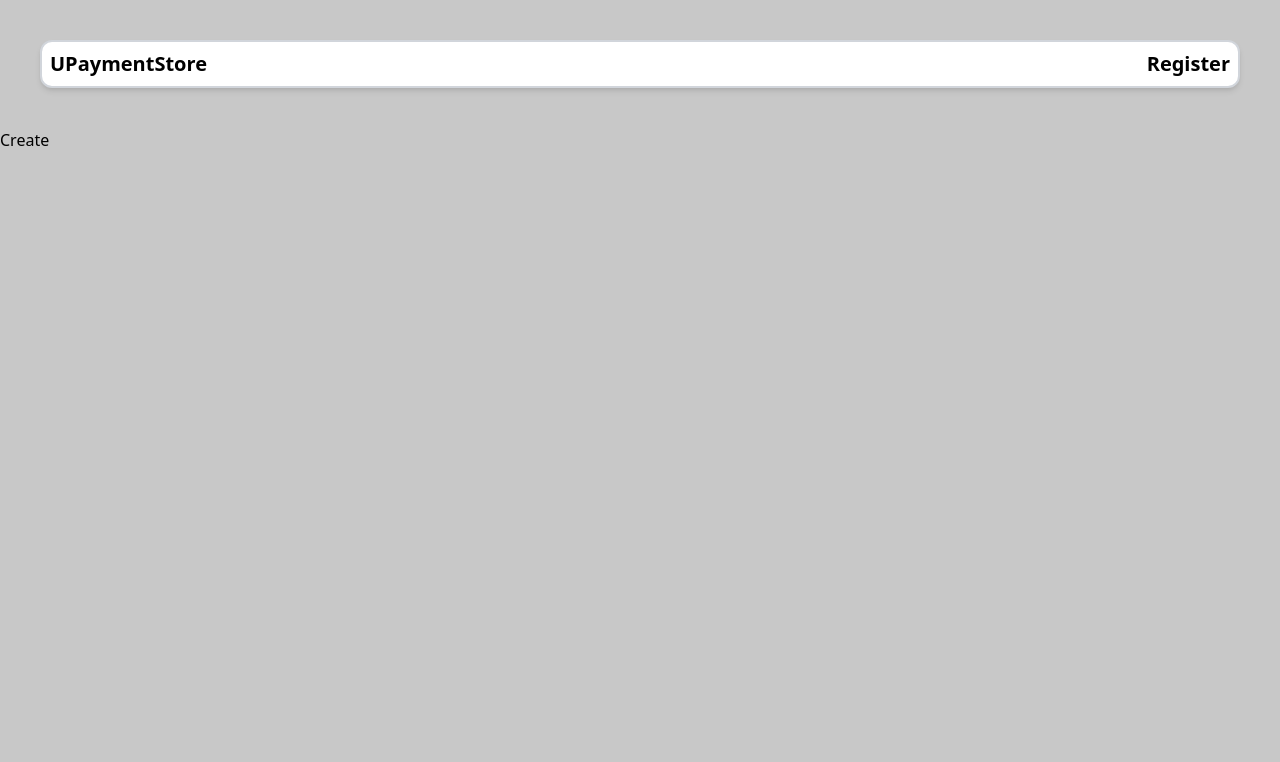
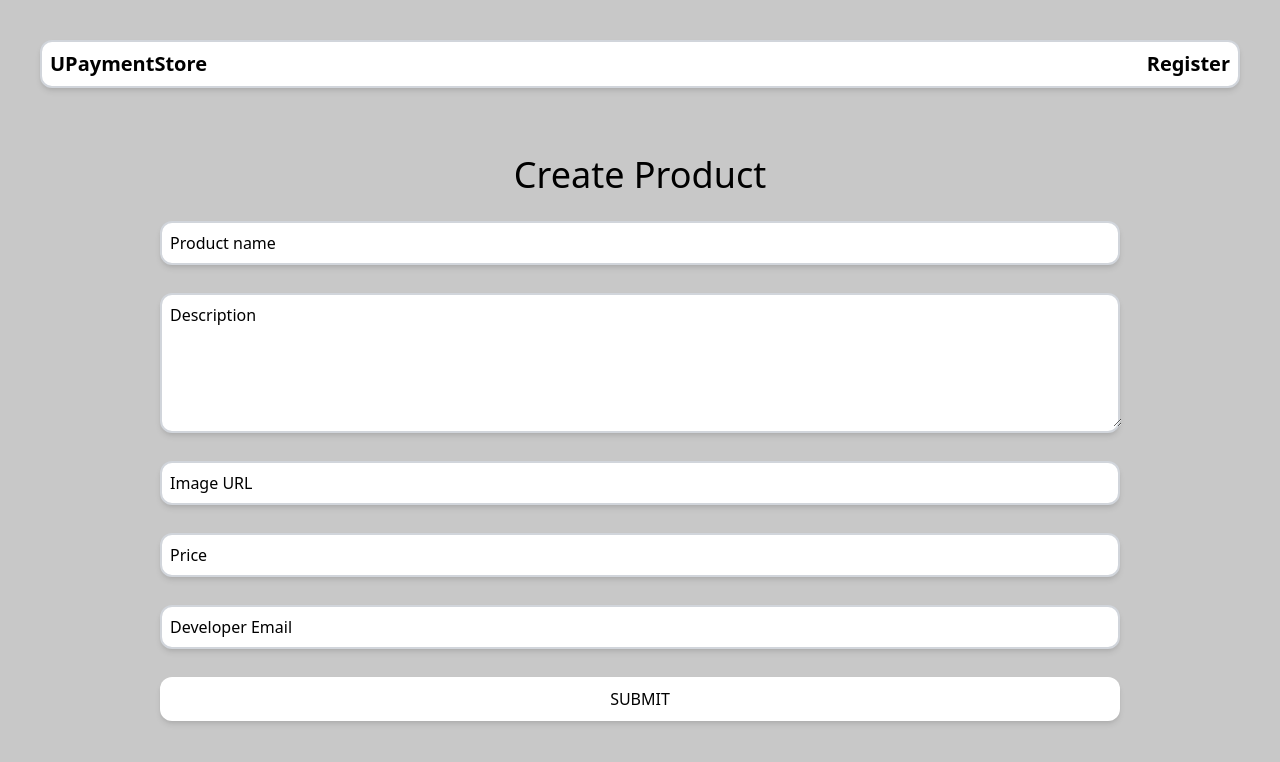
Before and after one commit to Antibioticvz/upayments, a React (Create React App) app: page /create in a window 1280 px wide. Shown: the top 762 px of the page. Built offline with nearby package versions, Linux system fonts and the light colour scheme; no server answers.

Commit message:
📦 ✨ add new product form

```diff
--- a/package.json
+++ b/package.json
@@ -11,13 +11,15 @@
     "@types/node": "^16.7.13",
     "@types/react": "^18.0.0",
     "@types/react-dom": "^18.0.0",
+    "formik": "^2.2.9",
     "react": "^18.0.0",
     "react-dom": "^18.0.0",
     "react-router-dom": "^6.3.0",
     "react-router-prop-types": "^1.0.5",
     "react-scripts": "5.0.1",
     "typescript": "^4.4.2",
-    "web-vitals": "^2.1.0"
+    "web-vitals": "^2.1.0",
+    "yup": "^0.32.11"
   },
   "scripts": {
     "start": "npm run watch:css && react-scripts start",
--- a/src/assets/main.css
+++ b/src/assets/main.css
@@ -31,7 +31,6 @@ html {
   -webkit-text-size-adjust: 100%; /* 2 */ /* 3 */
   tab-size: 4; /* 3 */
   font-family: ui-sans-serif, system-ui, -apple-system, BlinkMacSystemFont, "Segoe UI", Roboto, "Helvetica Neue", Arial, "Noto Sans", sans-serif, "Apple Color Emoji", "Segoe UI Emoji", "Segoe UI Symbol", "Noto Color Emoji"; /* 4 */
-  background-color: #c8c8c8;
 }
 
 /*
@@ -50,6 +49,12 @@ body {
 3. Ensure horizontal rules are visible by default.
 */
 
+hr {
+  height: 0; /* 1 */
+  color: inherit; /* 2 */
+  border-top-width: 1px; /* 3 */
+}
+
 /*
 Add the correct text decoration in Chrome, Edge, and Safari.
 */
@@ -58,7 +63,7 @@ Add the correct text decoration in Chrome, Edge, and Safari.
 Remove the default font size and weight for headings.
 */
 
-
+h1,
 h2 {
   font-size: inherit;
   font-weight: inherit;
@@ -102,8 +107,7 @@ Prevent `sub` and `sup` elements from affecting the line height in all browsers.
 3. Remove default padding in all browsers.
 */
 
-button,
-select {
+button {
   font-family: inherit; /* 1 */
   font-size: 100%; /* 1 */
   line-height: inherit; /* 1 */
@@ -116,8 +120,7 @@ select {
 Remove the inheritance of text transform in Edge and Firefox.
 */
 
-button,
-select {
+button {
   text-transform: none;
 }
 
@@ -127,7 +130,8 @@ select {
 */
 
 button,
-[type='button'] {
+[type='button'],
+[type='submit'] {
   -webkit-appearance: button; /* 1 */
   background-color: transparent; /* 2 */
   background-image: none; /* 2 */
@@ -186,17 +190,11 @@ Removes the default spacing and border for appropriate elements.
 */
 
 
+h1,
 h2,
+hr,
 p {
   margin: 0;
-}
-
-
-ul,
-menu {
-  list-style: none;
-  margin: 0;
-  padding: 0;
 }
 
 /*
@@ -228,7 +226,8 @@ Make sure disabled buttons don't get the pointer cursor.
 */
 
 img,
-svg {
+svg,
+object {
   display: block; /* 1 */
   vertical-align: middle; /* 2 */
 }
@@ -245,10 +244,6 @@ img {
 /*
 Ensure the default browser behavior of the `hidden` attribute.
 */
-
-[hidden] {
-  display: none;
-}
 
 *, ::before, ::after {
   --tw-translate-x: 0;
@@ -294,3 +289,7 @@ Ensure the default browser behavior of the `hidden` attribute.
   --tw-backdrop-saturate:  ;
   --tw-backdrop-sepia:  ;
 }
+
+body {
+    background-color: #c8c8c8;
+}
--- a/src/assets/tailwind.css
+++ b/src/assets/tailwind.css
@@ -3,3 +3,25 @@
 @tailwind components;
 
 @tailwind utilities;
+
+body {
+    background-color: #c8c8c8;
+}
+
+input:focus-within ~ label,
+input:not(:placeholder-shown) ~ label {
+  @apply transform scale-75 -translate-y-9;
+}
+
+input:focus-within ~ label {
+  @apply text-blue-500;
+}
+
+textarea:focus-within ~ label,
+textarea:not(:placeholder-shown) ~ label {
+  @apply transform scale-75 -translate-y-9;
+}
+
+textarea:focus-within ~ label {
+  @apply text-blue-500;
+}
--- a/src/pages/Create.tsx
+++ b/src/pages/Create.tsx
@@ -1,3 +1,147 @@
-import { FC } from 'react'
+/* eslint-disable jsx-a11y/label-has-associated-control */
+import { FC, useState } from 'react'
+import { Formik, Field, Form, ErrorMessage } from 'formik'
+import * as Yup from 'yup'
 
-export const Create: FC = () => <div>Create</div>
+const Gap = () => <div className="mb-7" />
+
+export const Create: FC = () => {
+  const initialValues = {
+    name: '',
+    description: '',
+    avatar: '',
+    // category: '',
+    price: '',
+    developerEmail: '',
+  }
+
+  const validationSchema = () =>
+    Yup.object().shape({
+      name: Yup.string().required('Product name is required'),
+      description: Yup.string().required('Description is required'),
+      avatar: Yup.string().required('Avatar link is required'),
+      //   category: Yup.string().required('Category is required'),
+      price: Yup.number().required('Price is required'),
+      developerEmail: Yup.string()
+        .required('Email is required')
+        .email('Email is invalid'),
+    })
+
+  const handleSubmit = (data: any) => {
+    console.log(JSON.stringify(data, null, 2))
+  }
+
+  return (
+    <div className="container mx-auto w-3/4">
+      <br />
+      <h1 className="font-medium leading-tight text-center text-4xl mt-0 mb-6 text-black">
+        Create Product
+      </h1>
+
+      <Formik
+        initialValues={initialValues}
+        validationSchema={validationSchema}
+        onSubmit={handleSubmit}
+      >
+        {() => (
+          <Form>
+            <div className="relative border-b-2 focus-within:border-blue-500 rounded-xl bg-white border-2 border-gray-300 shadow-md">
+              <Field
+                type="text"
+                name="name"
+                placeholder=" "
+                className="block w-full appearance-none focus:outline-none bg-transparent text-black m-1 p-1"
+              />
+              <label className="absolute top-0 z-1 duration-300 origin-0 pl-2 pt-2">
+                Product name
+              </label>
+            </div>
+            <ErrorMessage name="name" component="p" className="text-red-500" />
+            <Gap />
+
+            <div className="relative border-b-2 focus-within:border-blue-500 rounded-xl bg-white border-2 border-gray-300 shadow-md">
+              <Field
+                type="text"
+                as="textarea"
+                rows="5"
+                name="description"
+                placeholder=" "
+                className="block w-full appearance-none focus:outline-none bg-transparent text-black m-1 p-1"
+              />
+              <label className="absolute top-0 z-1 duration-300 origin-0 pl-2 pt-2">
+                Description
+              </label>
+            </div>
+            <ErrorMessage
+              name="description"
+              component="p"
+              className="text-red-500"
+            />
+            <Gap />
+
+            <div className="relative border-b-2 focus-within:border-blue-500 rounded-xl bg-white border-2 border-gray-300 shadow-md">
+              <Field
+                type="text"
+                name="avatar"
+                placeholder=" "
+                className="block w-full appearance-none focus:outline-none bg-transparent text-black m-1 p-1"
+              />
+              <label className="absolute top-0 z-1 duration-300 origin-0 pl-2 pt-2">
+                Image URL
+              </label>
+            </div>
+            <ErrorMessage
+              name="avatar"
+              component="p"
+              className="text-red-500"
+            />
+            <Gap />
+
+            <div className="relative border-b-2 focus-within:border-blue-500 rounded-xl bg-white border-2 border-gray-300 shadow-md">
+              <Field
+                type="text"
+                name="price"
+                placeholder=" "
+                className="block w-full appearance-none focus:outline-none bg-transparent text-black m-1 p-1"
+              />
+              <label className="absolute top-0 z-1 duration-300 origin-0 pl-2 pt-2">
+                Price
+              </label>
+            </div>
+            <ErrorMessage name="price" component="p" className="text-red-500" />
+            <Gap />
+
+            <div className="relative border-b-2 focus-within:border-blue-500 rounded-xl bg-white border-2 border-gray-300 shadow-md">
+              <Field
+                type="text"
+                name="developerEmail"
+                placeholder=" "
+                className="block w-full appearance-none focus:outline-none bg-transparent text-black m-1 p-1"
+              />
+              <label className="absolute top-0 z-1 duration-300 origin-0 pl-2 pt-2">
+                Developer Email
+              </label>
+            </div>
+            <ErrorMessage
+              name="developerEmail"
+              component="p"
+              className="text-red-500"
+            />
+            <Gap />
+
+            {/* ToDo categories */}
+
+            <div className="form-group">
+              <button
+                type="submit"
+                className=" w-full p-3 bg-white text-black font-medium text-md leading-tight uppercase rounded-xl shadow-md hover:text-white hover:bg-green-700 hover:shadow-lg focus:text-white focus:bg-green-700 focus:shadow-md focus:outline-none focus:ring-0 active:text-white active:bg-green-800 active:shadow-lg transition duration-150 ease-in-out bottom-5 right-5"
+              >
+                Submit
+              </button>
+            </div>
+          </Form>
+        )}
+      </Formik>
+    </div>
+  )
+}
--- a/tailwind.config.js
+++ b/tailwind.config.js
@@ -1,7 +1,14 @@
 module.exports = {
   content: ['./src/**/*.{js,jsx,ts,tsx}'],
   theme: {
-    extend: {},
+    extend: {
+      transformOrigin: {
+        '0': '0%',
+      },
+      zIndex: {
+        '-1': '-1',
+      },
+    },
   },
   plugins: [],
 }
```
Also changed, not shown: 1 other file (tests, documents, lock files or other folders).
